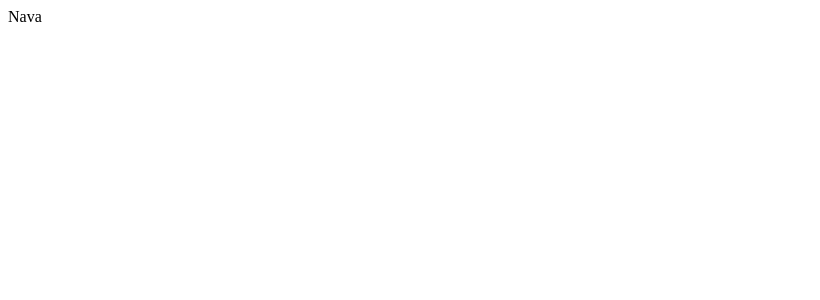
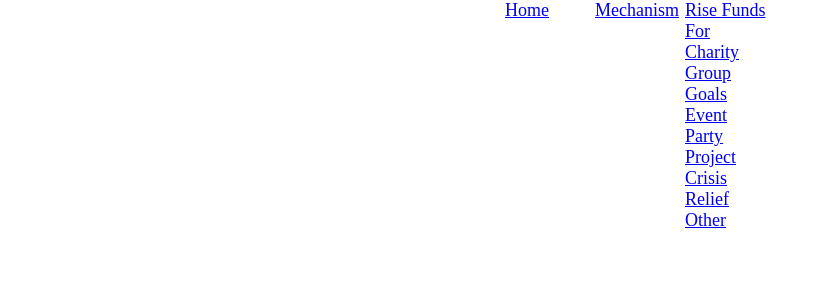
Before and after one commit to honxsinatra/FundMe-Front-End-Web-App, a Next.js app: page / in a window 1280 px wide. Shown: the top 300 px of the page, without its empty margins (0-820 px from the left). Built offline with nearby package versions, Linux system fonts and the light colour scheme.

Commit message:
Implementing Nav component

```diff
--- a/Components/Nav.jsx
+++ b/Components/Nav.jsx
@@ -1,7 +1,46 @@
 import React from "react";
 
 const Nav = () => {
-  return <div>Nava</div>;
+  return (
+    <nav className="Nav">
+      <ul className="ul-main">
+        <li>
+          <a href="#">Home</a>
+        </li>
+        <li>
+          <a href="#">Mechanism</a>
+        </li>
+        <li>
+          <a href="#">
+            Rise Funds For
+            <ul>
+              <li>
+                <a href="#">Charity</a>
+              </li>
+              <li>
+                <a href="#">Group Goals</a>
+              </li>
+              <li>
+                <a href="#">Event</a>
+              </li>
+              <li>
+                <a href="#">Party</a>
+              </li>
+              <li>
+                <a href="#">Project</a>
+              </li>
+              <li>
+                <a href="#">Crisis Relief</a>
+              </li>
+              <li>
+                <a href="#">Other</a>
+              </li>
+            </ul>
+          </a>
+        </li>
+      </ul>
+    </nav>
+  );
 };
 
 export default Nav;
--- a/app/layout.js
+++ b/app/layout.js
@@ -1,3 +1,5 @@
+import "../styles/styles.scss";
+
 export const metadata = {
   title: "FundRiser",
   description:
--- a/package.json
+++ b/package.json
@@ -2,7 +2,8 @@
   "dependencies": {
     "next": "^14.0.4",
     "react": "^18.2.0",
-    "react-dom": "^18.2.0"
+    "react-dom": "^18.2.0",
+    "sass": "^1.69.7"
   },
   "scripts": {
     "dev": "next dev",
--- /dev/null
+++ b/styles/styles.css
@@ -0,0 +1,34 @@
+body {
+  font-family: "Poppins";
+  font-size: 18px;
+  margin: 0;
+  height: 100vh;
+  width: 100vw;
+}
+
+.Nav {
+  width: 100%;
+}
+
+ul {
+  margin: 0;
+  padding: 0;
+  list-style: none;
+}
+
+.ul-main {
+  display: flex;
+  justify-content: center;
+  align-items: stretch;
+}
+.ul-main li {
+  display: inline-block;
+  width: 90px;
+}
+.ul-main li:hover > a {
+  color: green;
+}
+.ul-main li:hover > a::before {
+  visibility: visible;
+  scale: 1 1;
+}/*# sourceMappingURL=styles.css.map */
--- /dev/null
+++ b/styles/styles.scss
@@ -0,0 +1,31 @@
+body {
+  font-family: "Poppins";
+  font-size: 18px;
+  margin: 0;
+  height: 100vh;
+  width: 100vw;
+}
+.Nav {
+  width: 100%;
+}
+ul {
+  margin: 0;
+  padding: 0;
+  list-style: none;
+}
+.ul-main {
+  display: flex;
+  justify-content: center;
+  align-items: stretch;
+  li {
+    display: inline-block;
+    width: 90px;
+  }
+  li:hover > a {
+    color: green;
+  }
+  li:hover > a::before {
+    visibility: visible;
+    scale: 1 1;
+  }
+}
```
Also changed, not shown: Styles/styles.scss (deleted), styles/index.css (renamed from Styles/index.css), 2 other files (tests, documents, lock files or other folders).
